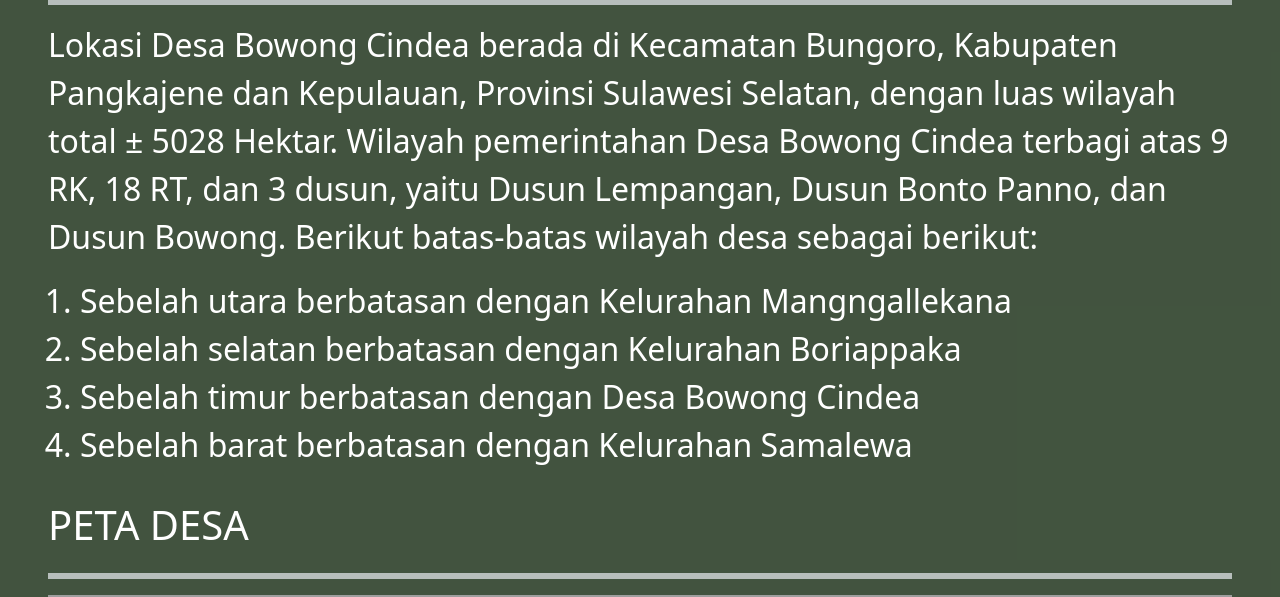
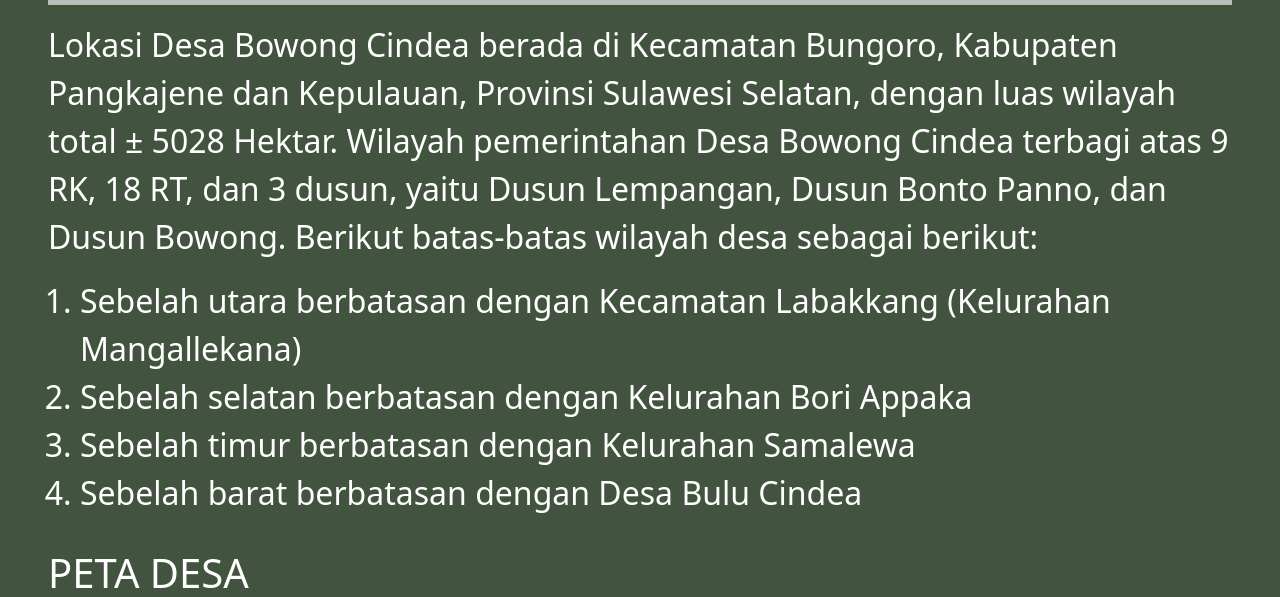
Before and after one commit to bowong-cindea/bowong-cindea.github.io, a plain HTML site: page pages/profil/wilayah-desa.html in a window 1280 px wide. Shown: the part 203-800 px from the top of the page. Drawn offline with Linux system fonts and the light colour scheme; grey boxes are pictures that could not be loaded.

Commit message:
Update wilayah-desa.html
Update Batas Wilayah Desa

```diff
--- a/pages/profil/wilayah-desa.html
+++ b/pages/profil/wilayah-desa.html
@@ -104,10 +104,10 @@
             dan Kepulauan, Provinsi Sulawesi Selatan, dengan luas wilayah total ± 5028 Hektar. Wilayah pemerintahan Desa Bowong Cindea terbagi atas 9 RK, 18 RT,
             dan 3 dusun, yaitu Dusun Lempangan, Dusun Bonto Panno, dan Dusun Bowong. Berikut batas-batas wilayah desa sebagai berikut:<br />
             <ol class="fs-2">
-              <li>Sebelah utara berbatasan dengan Kelurahan Mangngallekana</li>
-              <li>Sebelah selatan berbatasan dengan Kelurahan Boriappaka</li>
-              <li>Sebelah timur berbatasan dengan Desa Bowong Cindea</li>
-              <li>Sebelah barat berbatasan dengan Kelurahan Samalewa</li>
+              <li>Sebelah utara berbatasan dengan Kecamatan Labakkang (Kelurahan Mangallekana)</li>
+              <li>Sebelah selatan berbatasan dengan Kelurahan Bori Appaka</li>
+              <li>Sebelah timur berbatasan dengan Kelurahan Samalewa</li>
+              <li>Sebelah barat berbatasan dengan Desa Bulu Cindea</li>
             </ol>
           </p>
 
```
